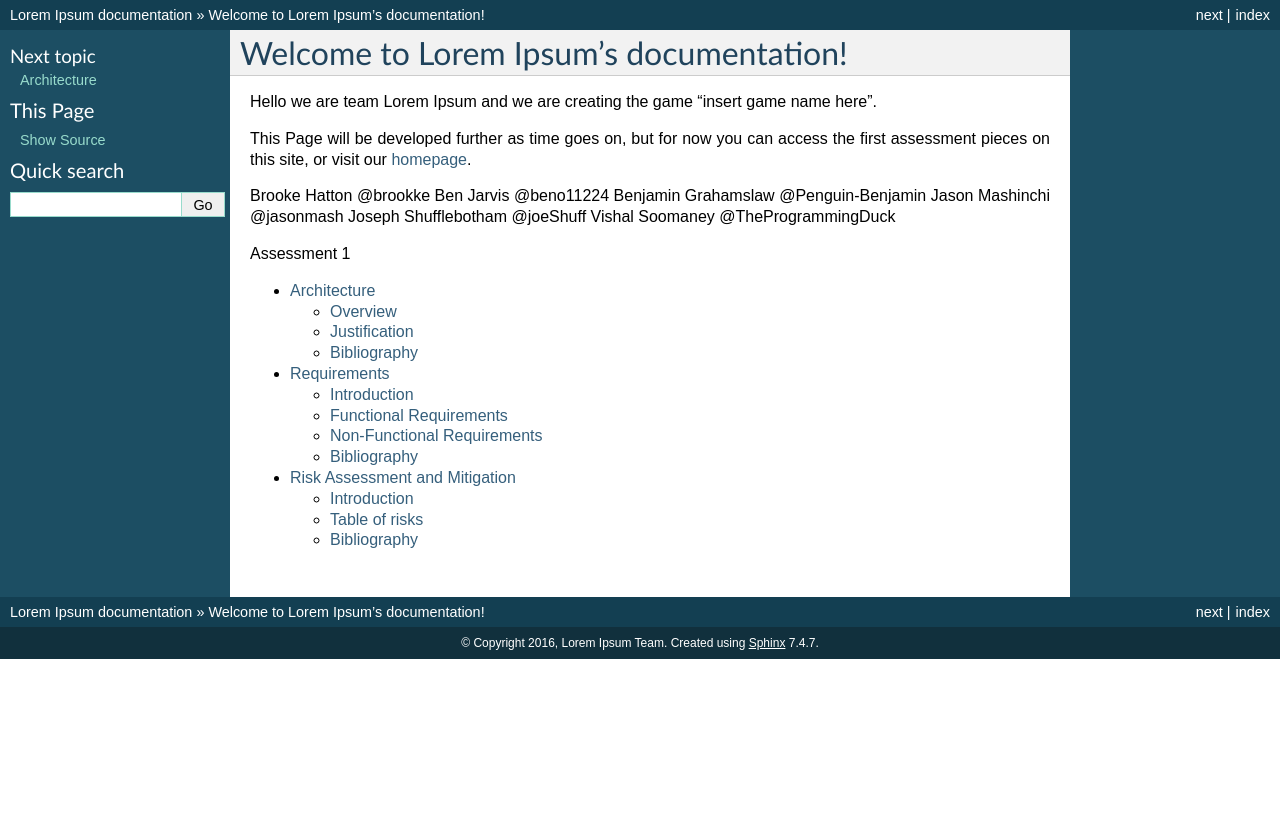
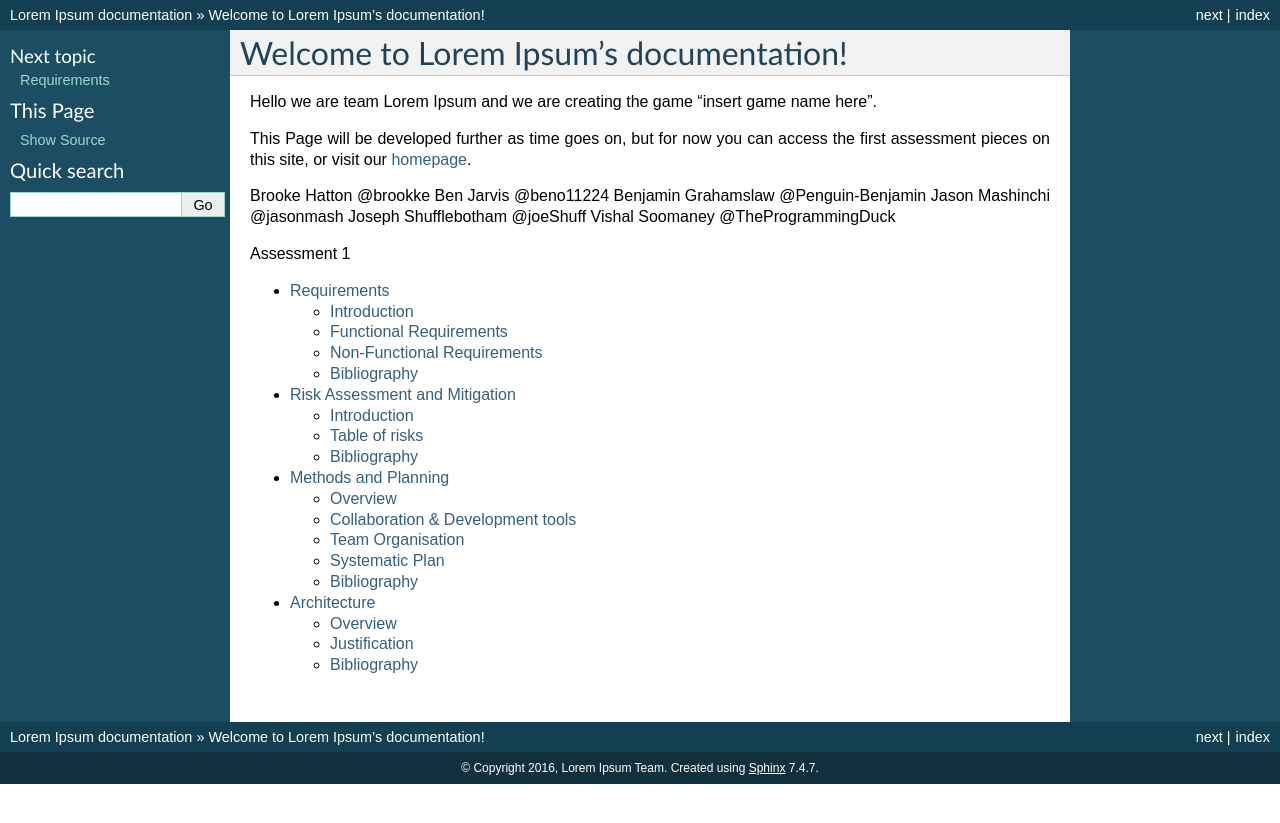
Before and after one commit to JamesNXN/TNN-Assesment-3, a Sphinx documentation site: the page built from docs/index.rst, in a window 1280 px wide. Shown: the top 823 px of the page. Built offline with Sphinx 7.4.7, drawn with Linux system fonts in a browser that asks for light colours; some of the changed lines change nothing that is shown.

Commit message:
Added methods to docs

```diff
--- a/docs/index.rst
+++ b/docs/index.rst
@@ -22,6 +22,7 @@ Vishal Soomaney @TheProgrammingDuck
    :maxdepth: 2
    :caption: Assessment 1
 
-   architecture
    requirements
    RiskAssessmentandMitigation
+   methods
+   architecture
--- /dev/null
+++ b/docs/methods.rst
@@ -0,0 +1,260 @@
+Methods and Planning
+=====================
+
+Overview
+---------
+
+We plan to use an agile-scrum approach for our software engineering
+project, as this will allow our team to carry out work in a flexible
+manner, evaluating our progress throughout the project, and make any
+necessary changes to our plan as we go along.
+
+Collaboration & Development tools
+----------------------------------
+
+Throughout the design and development stages, we as a team will use a
+wide variety of software and tools to complete our tasks in the most
+efficient and appropriate way.
+
+Team Communication
+~~~~~~~~~~~~~~~~~~~~
+
+We will be using Slack for general team communication, it allows us to
+have separate chat channels for different aspects of the project,
+letting us keep all necessary information separated. Since separate
+discussions are split into separate channels, we are able to find
+important information more easily for future reference. The team engages
+in daily communication on Slack[1], we use this to consistently report
+our progress, ask questions on ambiguous issues and organise future
+in-person meetings. We plan to use integration between development tools
+and Slack to help us keep track of progress in one clear feed, in
+particular the GitHub[2] integration.
+
+Finally, for online meetings we will be using Join.me. Join.me[3] is a
+free tool with voice, text and video chat as well as a screen sharing
+feature which allows a presenter to share their screens with other team
+members. This also allows for control of your screen can be passed on to
+other team members, allowing them to easily demonstrate ideas and make
+changes if necessary. Join.me allows efficient and effective team
+meetings to take place even whilst all members are in separate
+locations, looking ahead we expect this to be a very useful feature
+during the Christmas holiday period. An often overlooked benefit of
+Join.me is that it does not require users who are viewing to install
+software. This allows us to meet in a virtual environment even whilst
+travelling since we can simply use a public computer with a modern web
+browser to take part in the meeting.
+
+Software Development
+~~~~~~~~~~~~~~~~~~~~~~
+Through a detailed and constructive debate, the team decided that the
+project will be constructed using the Java[4] programming language. One
+reason that heavily influenced our decision was that Java is a language
+accessible to all members of the team, as well as the entirety of our
+cohort. This is due to Java being taught in the TPOP module in our First
+year. This fact is likely be a boon to the team once implementation
+begins and it should help increase development speed. We did give
+serious consideration to other programming languages such as C#[5] with
+Unity[6] however few in our team have any experience in the language
+thus using it would involve learning a new language which may take
+longer and cause problems later in the development process. Furthermore,
+from our understanding the vast majority of our cohort has little to no
+experience with C# therefore we believe they would be less inclined to
+choose our project at the end of assessment 2.
+
+Another important reason for choosing Java was that a wide variety of
+libraries and frameworks for the purpose of game development are already
+freely available for use – we expect this to further speed up our
+development process.  As different team members prefer different IDEs,
+we plan to ensure our code base is compatible with both Eclipse[12] and
+IntelliJ[13].
+
+After engaging in detailed research, we obtained 4 main options of
+libraries/frameworks we could use: Swing[7], Mini2Dx[8], LibGDX[9],
+LWJGL[10]. Although LWJGL is a very good library for game graphics
+development, it is far too low level for us to create a high quality for
+the game within the time constraints we have been given. Swing can be
+used for simple 2D games however LibGDX and Mini2Dx provide more
+flexibility and game specific tools, making development easier. In the
+end decided to use the LibGDX Java game development framework. We chose
+LibGDX over Mini2DX because, although Mini2DX is based upon LibGDX it
+lacks some of the more powerful features that LibGDX has and we didn’t
+want to limit ourselves so early on. LibGDX has support for all of the
+IDEs that we intend to use, it provides features that simplify several
+game development steps. One of the key feature is that it has support
+for tiled maps, we plan to use software called “Tiled”[11] that allows
+us to easily create a high quality 2D map and export it for use with the
+framework. This will save us massive amounts of time compared to
+alternative solutions, this can be used to improve gameplay and ensure
+that there are no bugs.
+
+So as to ensure work is done in a balanced manner, we will engage in
+design process whilst the development stages are progressing. We will
+split the team up based on their skills and their preferences. The main
+tool we will be using to design the game assets is Piskel, it is a
+online tool that allows us to easily create game assets. We expect
+designs to start as paper prototypes that will be developed further as
+the project goes on. We will also be using Tiled to easily draw maps and
+rooms.
+
+To ensure that several playability features we are considering are
+popular with the game's main audience, we conducted a survey using
+Google Forms asking questions regarding preferred input methods.
+
+Code Management
+~~~~~~~~~~~~~~~~~
+Throughout the development process, we will be using GitHub as our code
+repository since it allows for easy collaboration. All members of the
+team will be contributing to the repository.
+
+To manage development tasks, we plan to use the GitHub projects feature
+of our code repository. This lets us manage our tasks and code issues
+with a Kanban[14] board, and allows for items to be assigned to team
+members so everybody knows who’s doing what. This allows us to keep our
+project management and code in the same place, which should encourage us
+to effectively keep track of what’s happening as we’re working on the
+code. GitHub also allows us to link issues to the project, and these are
+useful because team members can collaborate on design decisions and keep
+track of what’s happening in the code.
+
+Alongside GitHub projects, we plan to use git’s branch and pull request
+functionality to help us manage multiple developers on the same project.
+For every pull request, we will ensure that a different developer
+performs a code review, and that all tests pass before approving the
+branch.
+
+Tests will be added to our code as we write it, so that we maintain a
+high level of test coverage. We plan to use a continuous integration
+server to run all the tests every time a commit is made to GitHub, this
+will ensure that nobody accidentally breaks the codebase.
+
+
+Team Organisation
+-------------------
+Team organisation model
+~~~~~~~~~~~~~~~~~~~~~~~~~
+As mentioned above, we plan on utilising the traditional Agile-SCRUM[16]
+model when organising our team. In-person meetings are held multiple
+times a week, here each team member goes through the progress they have
+made since the previous meeting. This allows all members to have a clear
+understanding of how the project as a whole is progressing. The meetings
+also allow us to sort out any queries or worries that members may have.
+The team will be split into 3 sub teams, and we then discuss what each
+sub team should accomplish and what tasks each member or sub team should
+meet by the next team meeting. These constant updates allow us to
+account for any unforeseen events and alter our development process
+based on these events.
+
+Team Roles
+~~~~~~~~~~~
+Through unanimous voting, we chose Brooke Hatton as our group leader. We
+determined that his prior experience in tasks similar to those we were
+undertaking and his general teamwork skills made him a natural leader
+for our group. We may potentially change our leadership during future
+assessments if the group feels it is necessary.
+
+The reports in assessment 1 are assigned in the following manner:
+
+*  Ben Jarvis was assigned the requirements document
+*  Benjamin Grahamslaw was assigned the risks and mitigations report
+*  Brooke Hatton and Jason Mashinchi were assigned the Architecture
+   report
+*  Joseph Shufflebotham and Vishal Soomaney were assigned the Methods
+   report
+*  Vishal Soomaney was assigned the user stories and scenarios
+
+Each member proofread all of the documents and contributed to all of the
+documents through comments and small edits.
+
+Team Collaboration
+~~~~~~~~~~~~~~~~~~~~
+We plan to use the tools above to help us with our collaboration on this
+project, in particular Slack and GitHub. During our meetings, the team
+will split up tasks evenly and we will be able to keep track of progress
+with the Kanban board in GitHub Projects and the Slack integration. As
+we have been using Github throughout the first assessment, there will be
+no confusion due to work platform transition when we use Github and Git
+regularly in the second assessment for game implementation.
+
+During the project, we will determine specific and realistic goals that
+we expect to meet within certain timeframes. We have chosen to use
+SMART[16] goals (specific, measurable, achievable, realistic,
+time-bound) to help us meet our targets. We chose this as it will help
+us produce useful goals that we can use to guide our work, and meet our
+deadlines.
+
+Systematic Plan
+-----------------
+
+The focus of the team will fully switch to the second assessment on
+Wednesday 9th November, once the first assessment has been submitted. We
+plan on completing the second assessment by Tuesday Spring Week 2 giving
+us a week to account for any unexpected developments or fixing issues
+that happen to arise. It also gives us time to analyse, criticise and
+improve our own work thus improving the quality of our code and
+enhancing the functionality and efficiency. This will also ensure that
+we have very high quality documentation, once all group members are
+happy with the readability of our code we plan on requesting that
+students from other teams look at sections of our code to test
+readability. There will also be a 2 week rest from SEPR to account for
+time spent studying for exams and also the exam week itself.
+
+A Gantt chart [18] containing the schedule for key tasks from all the
+assessments can be found in the appendix. This chart includes
+priorities, task dependencies and a critical path.
+
+Assessment 2 Gantt Chart
+~~~~~~~~~~~~~~~~~~~~~~~~~~
+
+Below is an extract of our Gantt chart related to Assessment 2. The full
+version can be seen on our website.
+
+.. image:: images/Assessment2GanttChart.png
+
+Bibliography
+-------------
+
+[1] Slack [Online] www.slack.com [Accessed 8/11/2016]
+
+[2] Github [Online] www.github.com [Accessed 8/11/2016]
+
+[3] Join.me [Online] www.join.me [Accessed 8/11/2016]
+
+[4] Java [Online] www.oracle.com [Accessed 8/11/2016]
+
+[5] C# [Online] www.msdn.microsoft.com [Accessed 8/11/2016]
+
+[6] Unity [Online] www.unity.com [Accessed 8/11/2016]
+
+[7] Swing [Online] www.oracle.com [Accessed 8/11/2016]
+
+[8] Mini2DX [Online] www.mini2dx.org [Accessed 8/11/2016]
+
+[9] libGDX [Online] www.libgdx.badlogicgames.com [Accessed 8/11/2016]
+
+[10] LWJGL [Online] www.lwjgl.org [Accessed 8/11/2016]
+
+[11] Tiled [Online] www.mapeditor.org [Accessed 8/11/2016]
+
+[12] Eclipse [Online] www.eclipse.org [Accessed 8/11/2016]
+
+[13] IntelliJ [Online]   www.jetbrains.com [Accessed 8/11/2016]
+
+[14] Kanban board [Online] www.github.com [Accessed 8/11/2016]
+
+
+
+[15] Piskel [Online] www.piskelapp.com [Acessed 8/11/2016]
+
+[16] Waterfall to Agile: Flipping the Switch - Bhushan Gupta [Online]
+Available:
+
+
+http://www.uploads.pnsqc.org/2012/papers/t-21\_Gupta\_paper.pdf [Accessed
+25/10/2016]
+
+[17] Goal Oriented Requirements Engineering - Axel van Lamsweerde
+[Online] Available:
+
+      http://dl.acm.org/citation.cfm?id=776930 [Accessed 04/11/2016]
+
+[18] Gantt Chart [Online]
```
Also changed, not shown: docs/images/Assessment2GanttChart.png (added).
